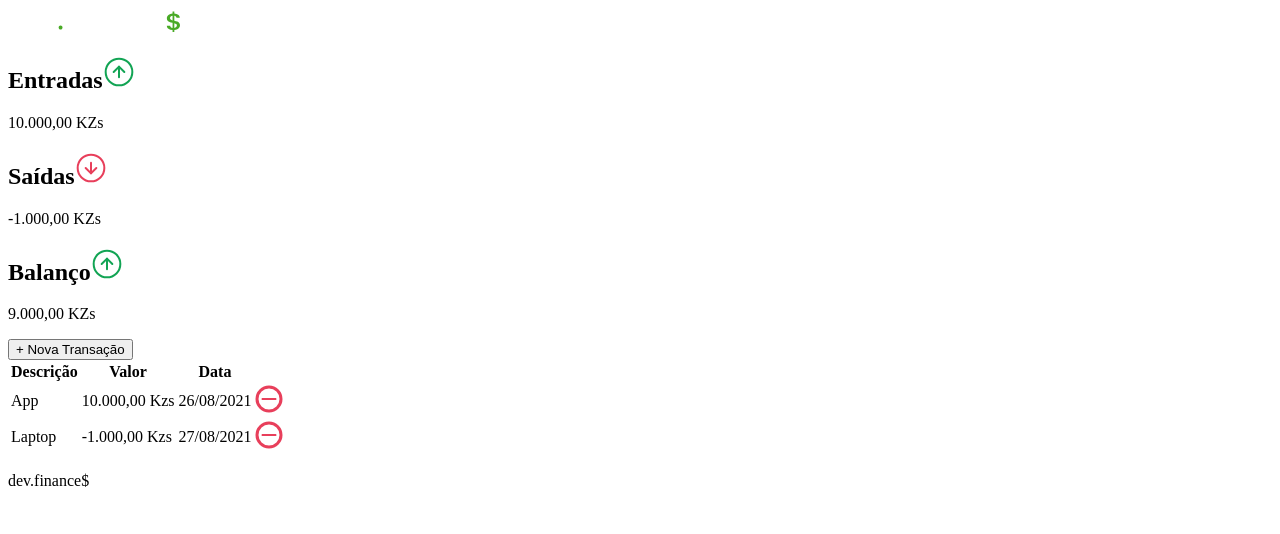
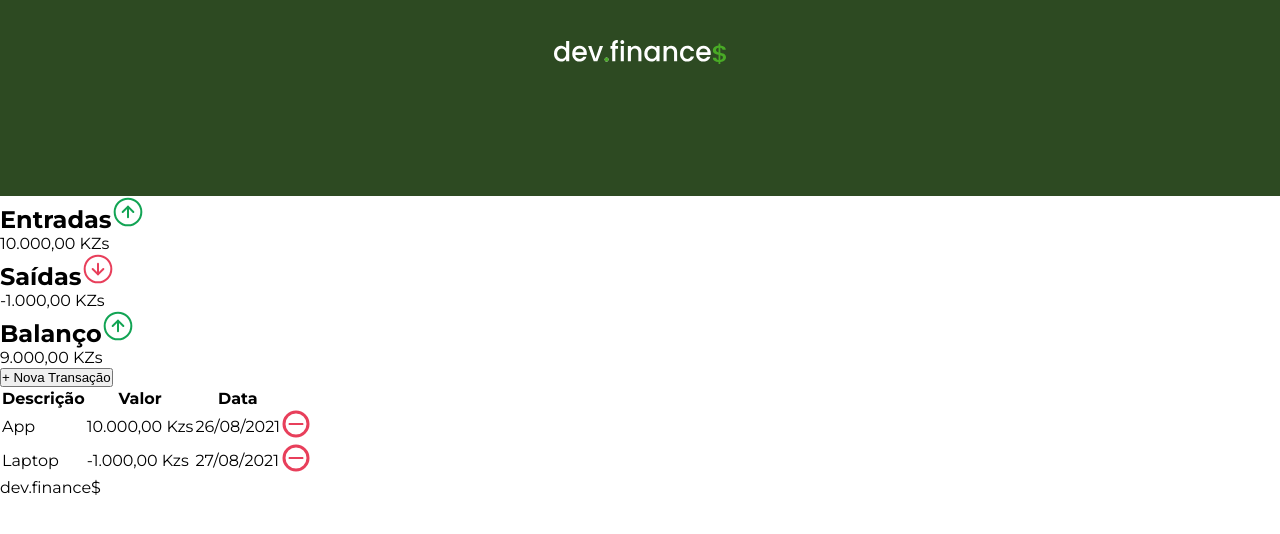
Before and after one commit to rafaelwillen/dev-finance, a plain HTML site: page index.html in a window 1280 px wide. Drawn offline with Linux system fonts and the light colour scheme.

Commit message:
Add the font and style the header

```diff
--- a/index.html
+++ b/index.html
@@ -4,6 +4,13 @@
     <meta charset="UTF-8" />
     <meta http-equiv="X-UA-Compatible" content="IE=edge" />
     <meta name="viewport" content="width=device-width, initial-scale=1.0" />
+    <link rel="preconnect" href="https://fonts.googleapis.com" />
+    <link rel="preconnect" href="https://fonts.gstatic.com" crossorigin />
+    <link
+      href="https://fonts.googleapis.com/css2?family=Montserrat:wght@100;300;400;700&display=swap"
+      rel="stylesheet"
+    />
+    <link rel="stylesheet" href="./style.css" />
     <title>dev.finance$</title>
   </head>
   <body>
--- /dev/null
+++ b/style.css
@@ -0,0 +1,23 @@
+/* Global ============================================== */
+
+:root {
+  --header-background: #2d4a22;
+}
+
+* {
+  margin: 0;
+  padding: 0;
+  box-sizing: border-box;
+}
+
+body {
+  font-family: "Montserrat", sans-serif;
+}
+
+/* Header ============================================== */
+
+header {
+  background-color: var(--header-background);
+  padding: 2.5rem 2.5rem 8rem;
+  text-align: center;
+}
```
